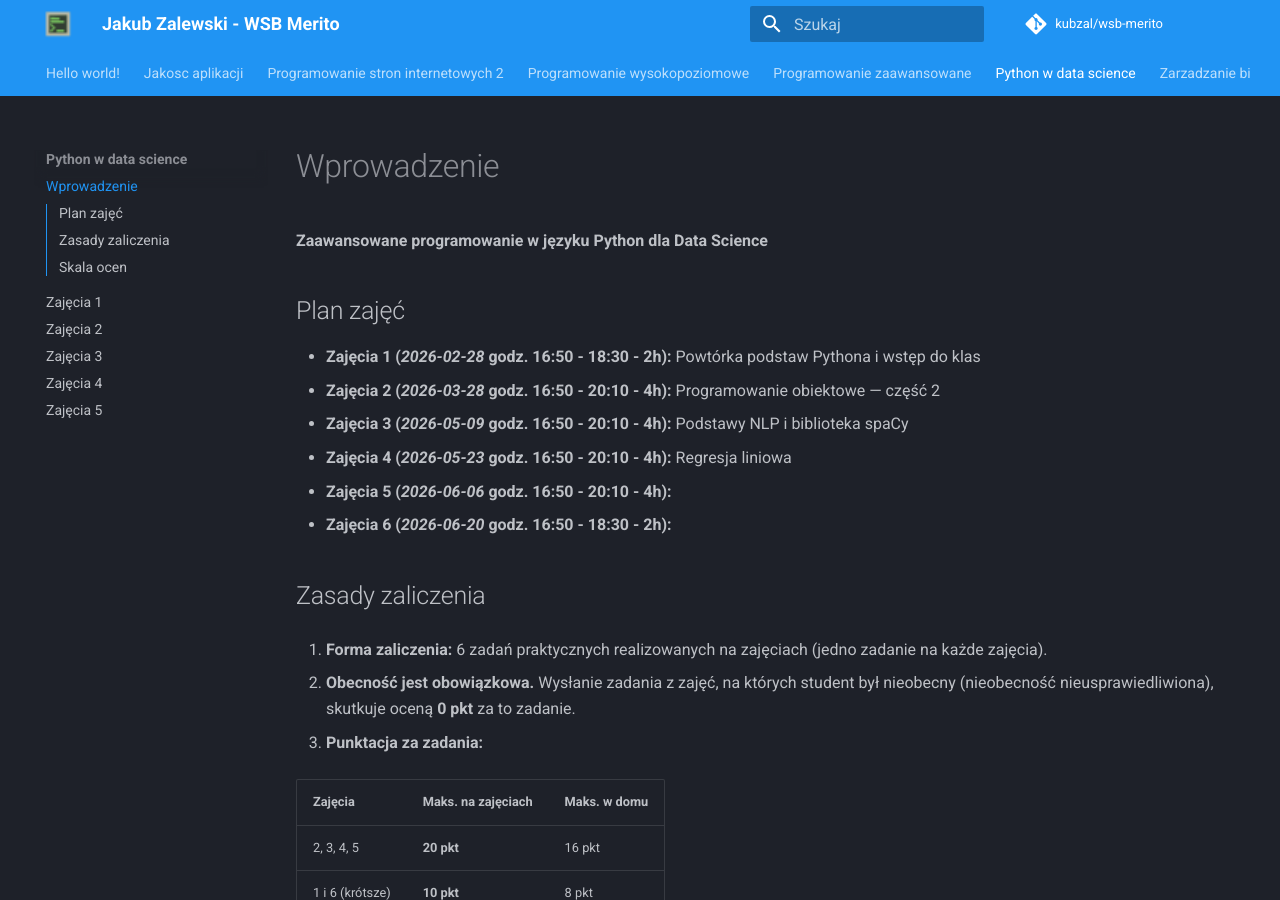
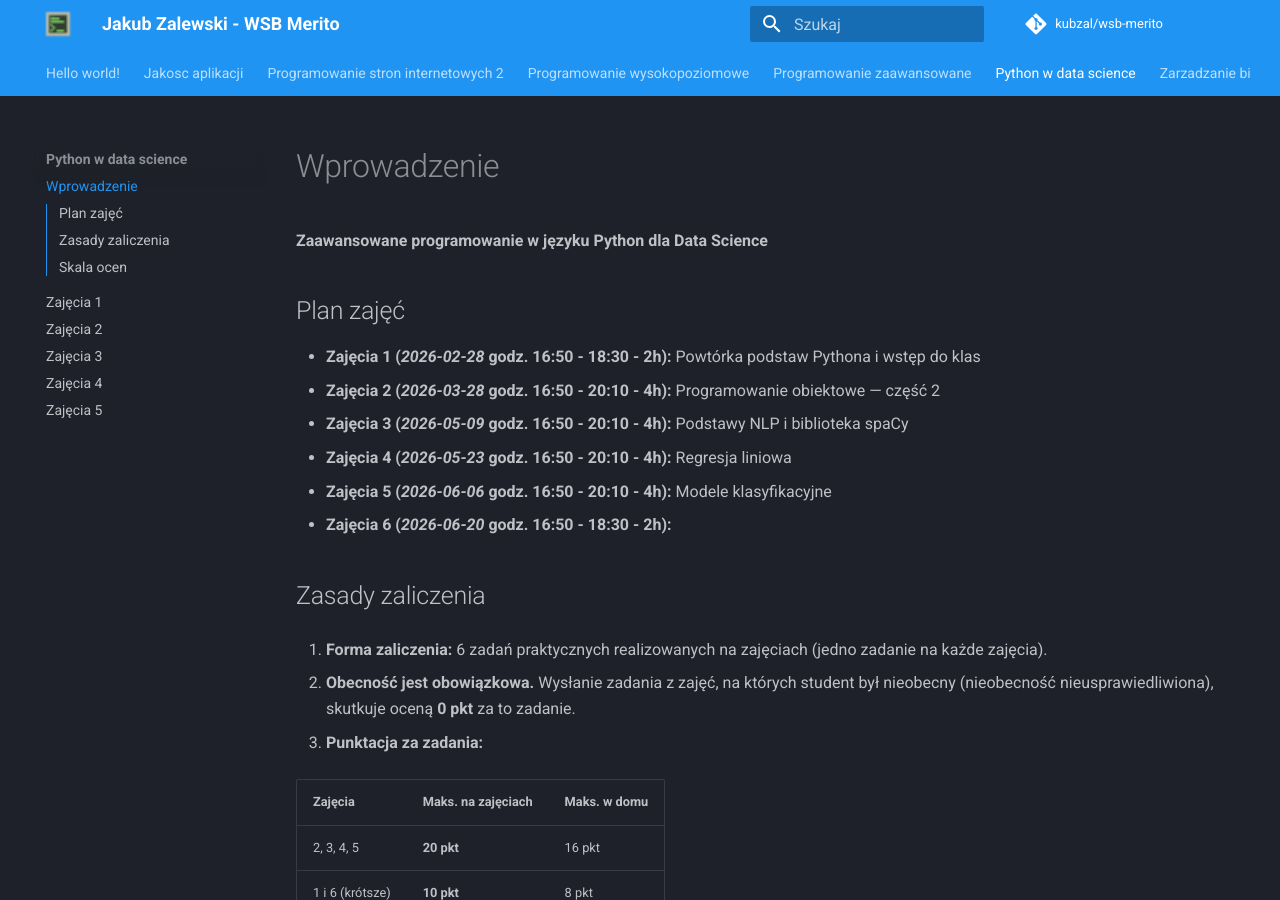
Before and after one commit to kubzal/wsb-merito, an MkDocs documentation site: the page built from docs/python_w_data_science/index.md, in a window 1280 px wide and 900 px high. Built offline with MkDocs 1.6.1 and Material for MkDocs 9.7.7, drawn with Linux system fonts in a browser that asks for light colours; comment, search, counter and statistics services are not loaded.

Commit message:
python w ds - zajecia 5 (opis)

```diff
--- a/docs/python_w_data_science/index.md
+++ b/docs/python_w_data_science/index.md
@@ -8,7 +8,7 @@
 - **Zajęcia 2 (_2026-03-28_ godz. 16:50 - 20:10 - 4h):** Programowanie obiektowe — część 2
 - **Zajęcia 3 (_2026-05-09_ godz. 16:50 - 20:10 - 4h):** Podstawy NLP i biblioteka spaCy
 - **Zajęcia 4 (_2026-05-23_ godz. 16:50 - 20:10 - 4h):** Regresja liniowa
-- **Zajęcia 5 (_2026-06-06_ godz. 16:50 - 20:10 - 4h):**
+- **Zajęcia 5 (_2026-06-06_ godz. 16:50 - 20:10 - 4h):** Modele klasyfikacyjne
 - **Zajęcia 6 (_2026-06-20_ godz. 16:50 - 18:30 - 2h):**
 
 ## Zasady zaliczenia
```
